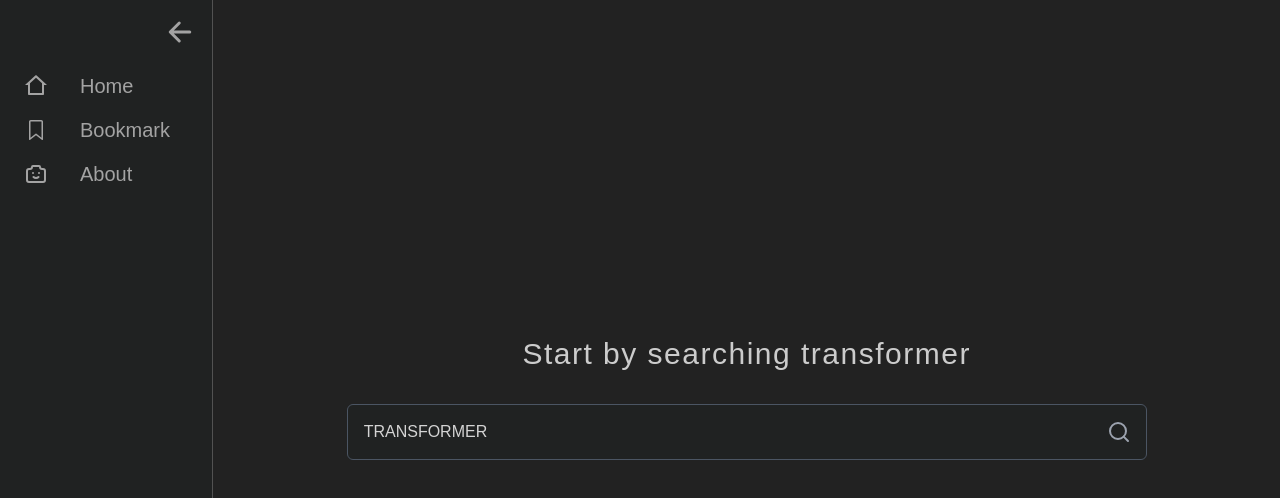
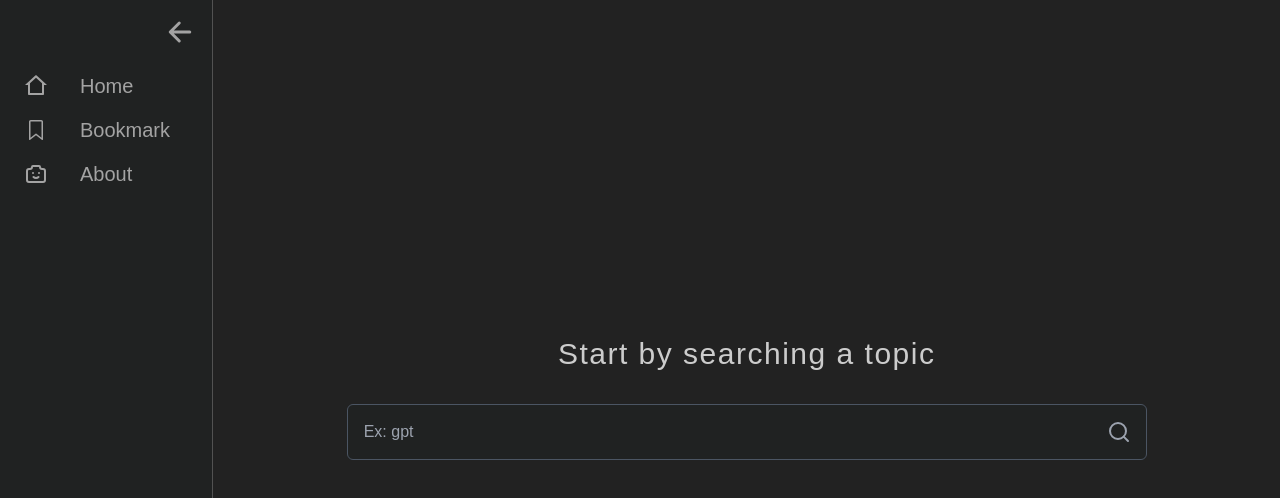
Before and after one commit to hannaofficial/research_paper_finder, a Next.js app: page / in a window 1280 px wide. Shown: the top 498 px of the page. Built offline with nearby package versions, Linux system fonts and the light colour scheme.

Commit message:
small change

```diff
--- a/app/page.jsx
+++ b/app/page.jsx
@@ -9,7 +9,7 @@ import Skeleton from 'react-loading-skeleton';
 import { SkeletonTheme } from 'react-loading-skeleton';
 import 'react-loading-skeleton/dist/skeleton.css'
 
-const DEFAULT_QUESTION = "TRANSFORMER";
+const DEFAULT_QUESTION = "";
 
 export default function Home() {
   const [question, setQuestion] = useState(DEFAULT_QUESTION);
@@ -66,7 +66,7 @@ export default function Home() {
         className={`max-w-[60%] flex flex-col ${isFormShifted ? 'mt-6' : 'mt-40'} items-center transition-all duration-500 ease-in-out`}
         style={{ transitionProperty: 'margin-top' }}
       >
-            <h1 className="text-xl sm:text-3xl font-medium mb-8 tracking-wider">Start by searching transformer</h1>
+            <h1 className="text-xl sm:text-3xl font-medium mb-8 tracking-wider">Start by searching a topic</h1>
               <form onSubmit={handleSubmit} className="mb-4">
 
                     <div className="relative">
@@ -74,7 +74,7 @@ export default function Home() {
                         type="text"
                         value={question}
                         onChange={(e) => setQuestion(e.target.value)}
-                        placeholder="Ex: Transformer in deep learning"
+                        placeholder="Ex: gpt"
                         className=" w-[20rem]  sm:w-[30rem] md:w-[40rem] lg:w-[50rem] p-4 pr-12 h-10 sm:h-14 text-neutral-300  bg-[#202222] border border-gray-600 rounded-md outline-none focus:ring-1 focus:ring-neutral-300 focus:ring-opacity-50 transition-all duration-300 ease-in-out"
                       />
                       <div className="absolute inset-y-0 right-0 flex items-center pr-3 ">
```
